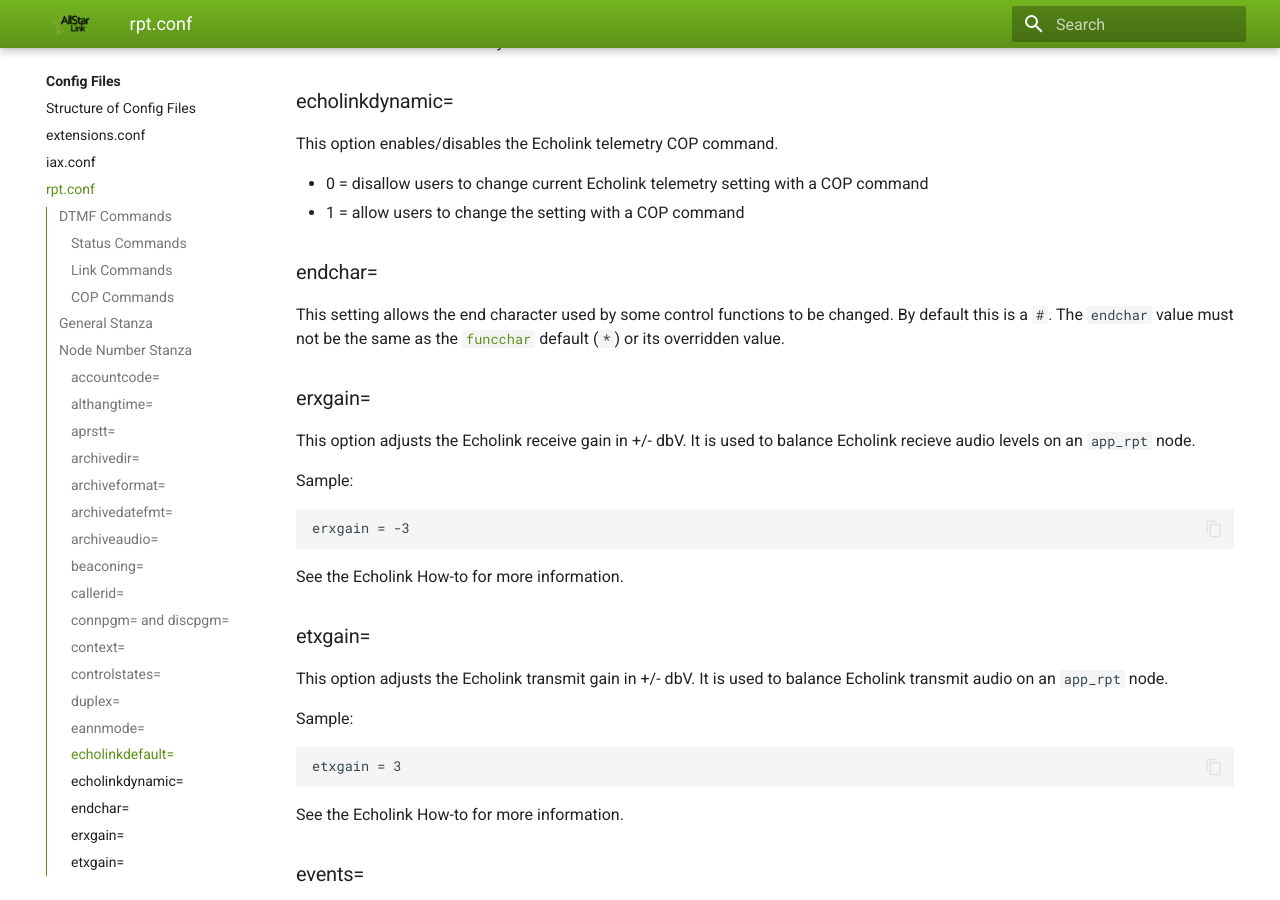
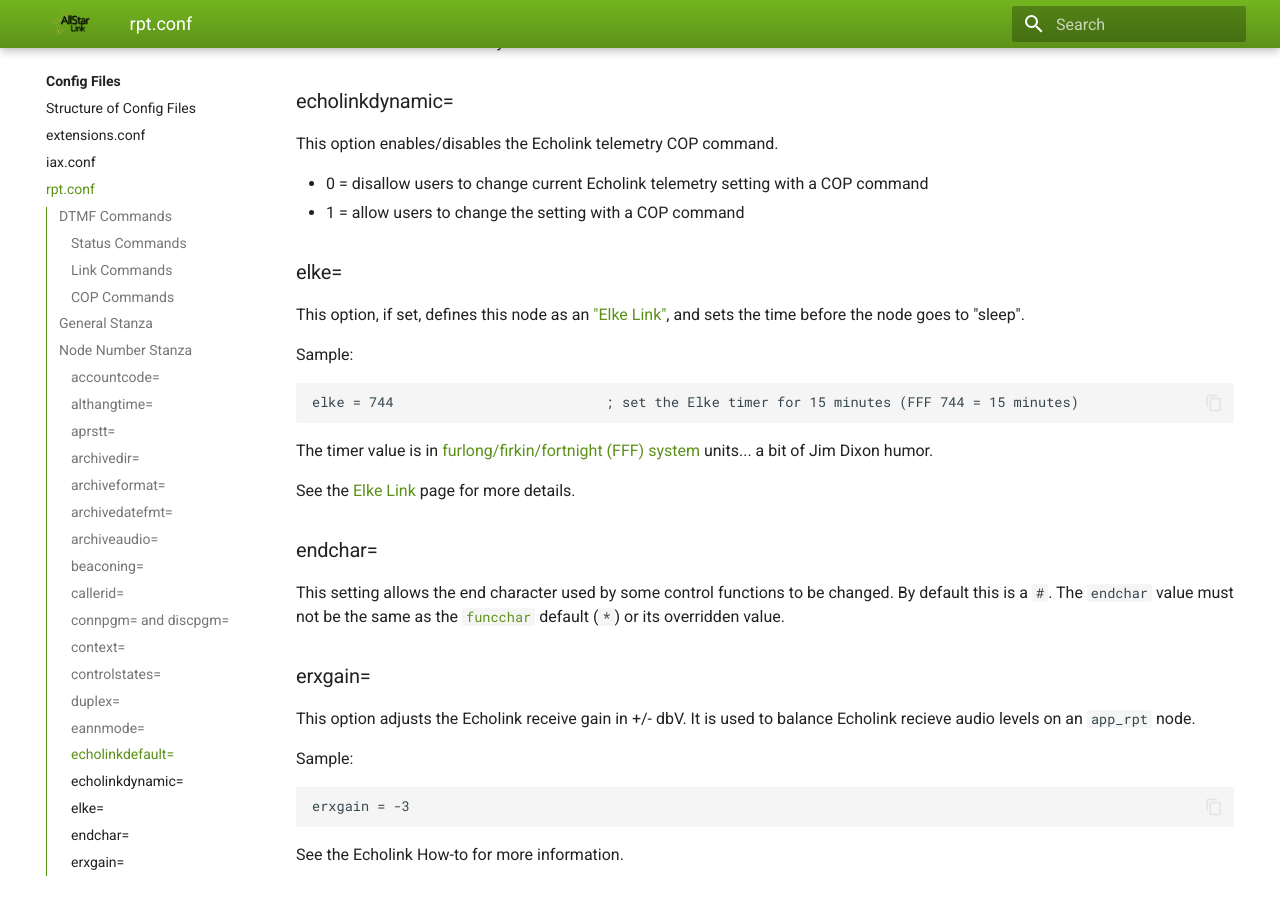
Before and after one commit to AllStarLink/ASL3-Manual, an MkDocs documentation site: the page built from docs/config/rpt_conf.md, in a window 1280 px wide and 900 px high, scrolled down 11376 px. Built offline with MkDocs 1.6.1 and Material for MkDocs 9.7.7, drawn with Linux system fonts in a browser that asks for light colours.

Commit message:
Convert Elke Link Wiki page for ASL3 manual. (#163)

````diff
--- a/docs/config/rpt_conf.md
+++ b/docs/config/rpt_conf.md
@@ -367,6 +367,19 @@ This option enables/disables the Echolink telemetry COP command.
 * 0 = disallow users to change current Echolink telemetry setting with a COP command
 * 1 = allow users to change the setting with a COP command
 
+### elke=
+This option, if set, defines this node as an ["Elke Link"](../adv-topics/elkelink.md), and sets the time before the node goes to "sleep".
+
+Sample:
+
+```
+elke = 744                          ; set the Elke timer for 15 minutes (FFF 744 = 15 minutes)
+```
+
+The timer value is in [furlong/firkin/fortnight (FFF) system](https://en.wikipedia.org/wiki/FFF_system) units... a bit of Jim Dixon humor.
+
+See the [Elke Link](../adv-topics/elkelink.md) page for more details.
+
 ### endchar=
 This setting allows the end character used by some control functions to be changed. By default this is a `#`. The `endchar` value must not be the same as the [`funcchar`](#funcchar) default (`*`) or its overridden value.
 
--- a/mkdocs.yml
+++ b/mkdocs.yml
@@ -107,6 +107,7 @@ nav:
     - adv-topics/audio-level.md
     - adv-topics/daq.md
     - adv-topics/dns-servers.md
+    - adv-topics/elkelink.md
     - adv-topics/eurorptr.md
     - adv-topics/hotspot_hd.md
     - adv-topics/httpreg.md
````
Also changed, not shown: docs/adv-topics/elkelink.md (added, +43 -0 lines).
